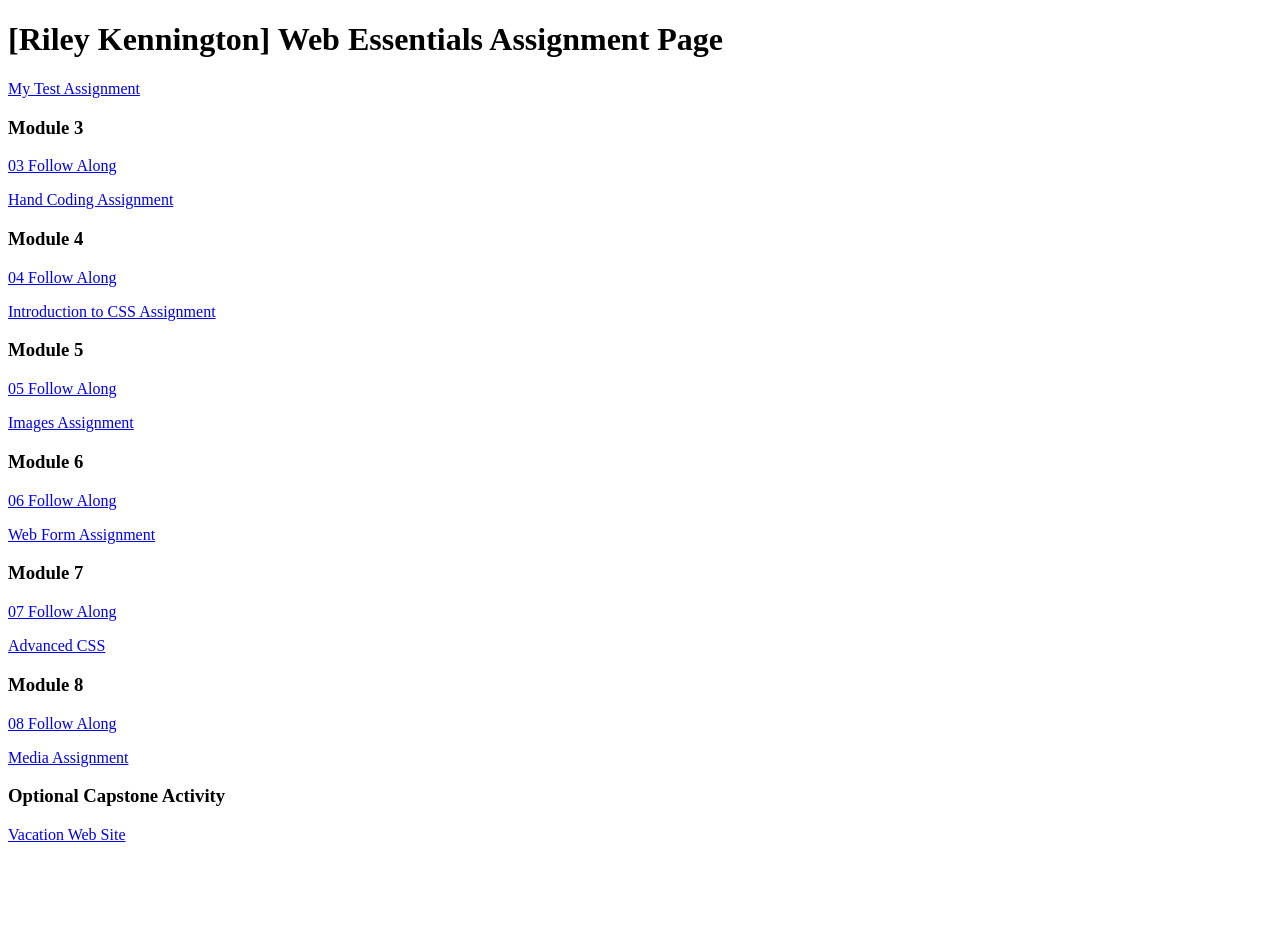
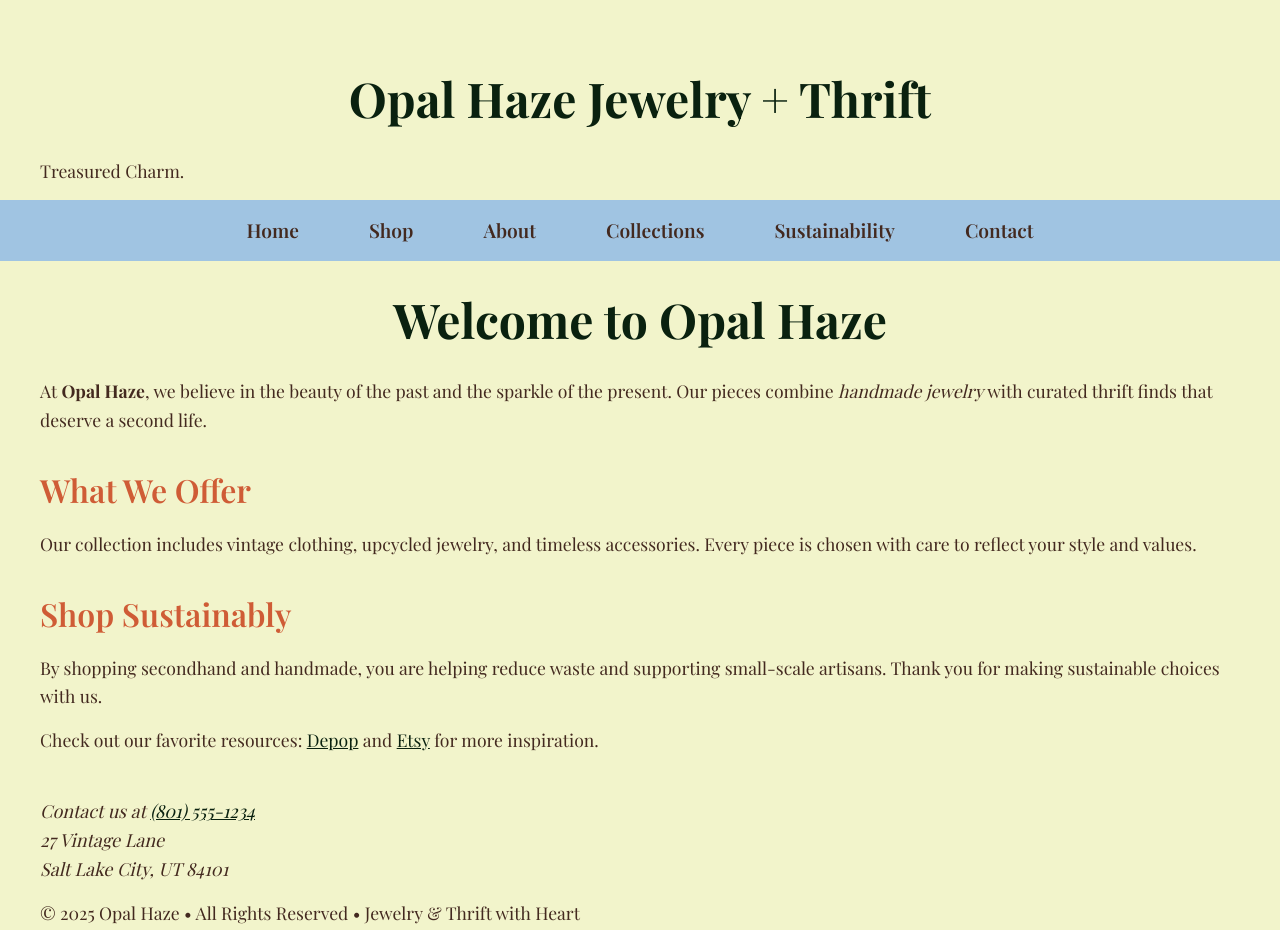
Before and after one commit to rileykennington/dwdd1600, a plain HTML site: page index.html in a window 1280 px wide. Before the commit the page ends 860 px from the top, so only its background shows below. Drawn offline with nearby package versions, Linux system fonts and the light colour scheme.

Commit message:
Add files via upload

```diff
--- a/index.html
+++ b/index.html
@@ -1,39 +1,67 @@
 <!DOCTYPE html>
 <html lang="en">
+
 <head>
     <meta charset="UTF-8">
+    <meta name="author" content="Riley Kennington">
+    <meta name="description" content="Opal Haze Jewelry and Thrift - unique jewelry and sustainable vintage finds.">
     <meta name="viewport" content="width=device-width, initial-scale=1.0">
-		<title>dwdd 1600 assignment list page</title>
+    <title>Opal Haze Jewelry + Thrift - Home</title>
+    <link rel="preconnect" href="https://fonts.googleapis.com">
+    <link rel="preconnect" href="https://fonts.gstatic.com" crossorigin>
+    <link href="https://fonts.googleapis.com/css2?family=Playfair+Display:wght@400;600;700&display=swap"
+        rel="stylesheet">
+
+    <link rel="stylesheet" href="style.css">
+
 </head>
+
 <body>
-		<h1>[Riley Kennington] Web Essentials Assignment Page</h1>
-		<p><a href="01test">My Test Assignment</a></p>
+    <header>
+        <h1><span>Opal Haze</span> Jewelry + Thrift</h1>
+        <p>Treasured Charm.</p>
+    </header>
 
-		<h3>Module 3</h3>
-		<p><a href="03follow-along">03 Follow Along</a></p>
-		<p><a href="03hand-coding">Hand Coding Assignment</a></p>
+    <nav>
+        <ul>
+            <li><a href="index.html">Home</a></li>
+            <li><a href="#">Shop</a></li>
+            <li><a href="about.html">About</a></li>
+            <li><a href="#">Collections</a></li>
+            <li><a href="#">Sustainability</a></li>
+            <li><a href="#">Contact</a></li>
+        </ul>
+    </nav>
 
-		<h3>Module 4</h3>
-		<p><a href="04follow-along">04 Follow Along</a></p>
-		<p><a href="04intro-css">Introduction to CSS Assignment</a></p>
+    <main>
+        <h1>Welcome to Opal Haze</h1>
+        <p>At <strong>Opal Haze</strong>, we believe in the beauty of the past and the sparkle of the present.
+            Our pieces combine <em>handmade jewelry</em> with curated thrift finds that deserve a second life.</p>
 
-		<h3>Module 5</h3>
-		<p><a href="05follow-along">05 Follow Along</a></p>
-		<p><a href="05images">Images Assignment</a></p>
+        <h2>What We Offer</h2>
+        <p>Our collection includes vintage clothing, upcycled jewelry, and timeless accessories.
+            Every piece is chosen with care to reflect your style and values.</p>
 
-		<h3>Module 6</h3>
-		<p><a href="06follow-along">06 Follow Along</a></p>
-		<p><a href="06form">Web Form Assignment</a></p>
+        <h2>Shop Sustainably</h2>
+        <p>By shopping secondhand and handmade, you are helping reduce waste and supporting small-scale artisans.
+            Thank you for making sustainable choices with us.</p>
 
-		<h3>Module 7</h3>
-		<p><a href="07follow-along">07 Follow Along</a></p>
-		<p><a href="07advanced-css">Advanced CSS</a></p>
+        <p>Check out our favorite resources:
+            <a href="https://www.depop.com/" target="_blank">Depop</a> and
+            <a href="https://www.etsy.com/" target="_blank">Etsy</a> for more inspiration.
+        </p>
 
-		<h3>Module 8</h3>
-		<p><a href="08follow-along">08 Follow Along</a></p>
-		<p><a href="08media">Media Assignment</a></p>
+        <br>
+        <address>
+            Contact us at <a href="tel:+18015551234">(801) 555-1234</a><br>
+            27 Vintage Lane<br>
+            Salt Lake City, UT 84101
+        </address>
+    </main>
 
-		<h3>Optional Capstone Activity</h3>
-		<p><a href="vacation">Vacation Web Site</a></p>
+    <footer>
+        <p>&copy; 2025 <span>Opal Haze</span> • All Rights Reserved &bull; Jewelry &amp; Thrift with Heart</p>
+    </footer>
 </body>
+
 </html>
--- /dev/null
+++ b/style.css
@@ -0,0 +1,131 @@
+body {
+    font-family: "Playfair Display", serif;
+    font-weight: 400;
+    font-size: 18px;
+    color: #43291F;
+    background-color: #F2F4CB;
+    margin: 0;
+    padding: 40px;
+    line-height: 1.6;
+}
+
+/* Headings */
+h1 {
+    font-size: 3rem;
+    font-weight: 700;
+    color: #0A210F;
+    text-align: center;
+    margin: 20px 0;
+}
+
+h2 {
+    font-size: 2rem;
+    font-weight: 600;
+    color: #CF5C36;
+    margin-top: 30px;
+    margin-bottom: 10px;
+}
+
+/* Paragraphs */
+p {
+    font-size: 1.1rem;
+    margin: 15px 0;
+    color: #43291F;
+}
+
+/* Navigation */
+nav ul {
+    list-style-type: none;
+    display: flex;
+    justify-content: center;
+    background-color: #A0C4E2;
+    margin: 0 -40px;
+    padding: 0;
+}
+
+nav ul li {
+    margin: 0 15px;
+}
+
+nav ul li a {
+    display: block;
+    padding: 15px 20px;
+    text-decoration: none;
+    font-weight: 600;
+    color: #43291F;
+    font-size: 1.2rem;
+}
+
+nav ul li a.active {
+    border-bottom: 3px solid #0A210F;
+}
+
+/* Hover effects */
+nav ul li a:hover {
+    color: #CF5C36;
+    background-color: #F2F4CB;
+    border-radius: 8px;
+}
+
+/* Lists */
+ul {
+    list-style-type: square;
+    padding: 20px;
+    margin: 20px;
+}
+
+ol {
+    list-style-type: upper-roman;
+    padding: 20px;
+    margin: 20px;
+}
+
+dl {
+    margin: 20px;
+}
+
+dt {
+    font-weight: bold;
+    color: #0A210F;
+}
+
+dd {
+    margin-left: 20px;
+    color: #43291F;
+}
+
+/* Borders */
+.boxed {
+    border: 2px solid #A0C4E2;
+    /* blue border */
+    border-radius: 12px;
+    padding: 20px;
+    margin: 20px 0;
+}
+
+button {
+    background-color: #CF5C36;
+    color: #F2F4CB;
+    border: none;
+    border-radius: 8px;
+    padding: 15px 25px;
+    font-size: 1rem;
+    font-weight: 600;
+    cursor: pointer;
+}
+
+button:hover {
+    background-color: #0A210F;
+    color: #F2F4CB;
+}
+
+/* content links */
+a {
+    color: #0A210F;
+    text-decoration: underline;
+}
+
+a:hover {
+    color: #CF5C36;
+    text-decoration: none;
+}
```
Also changed, not shown: about.html (added, +73 -0 lines). Lines whose indentation alone changed are shown as unchanged.
